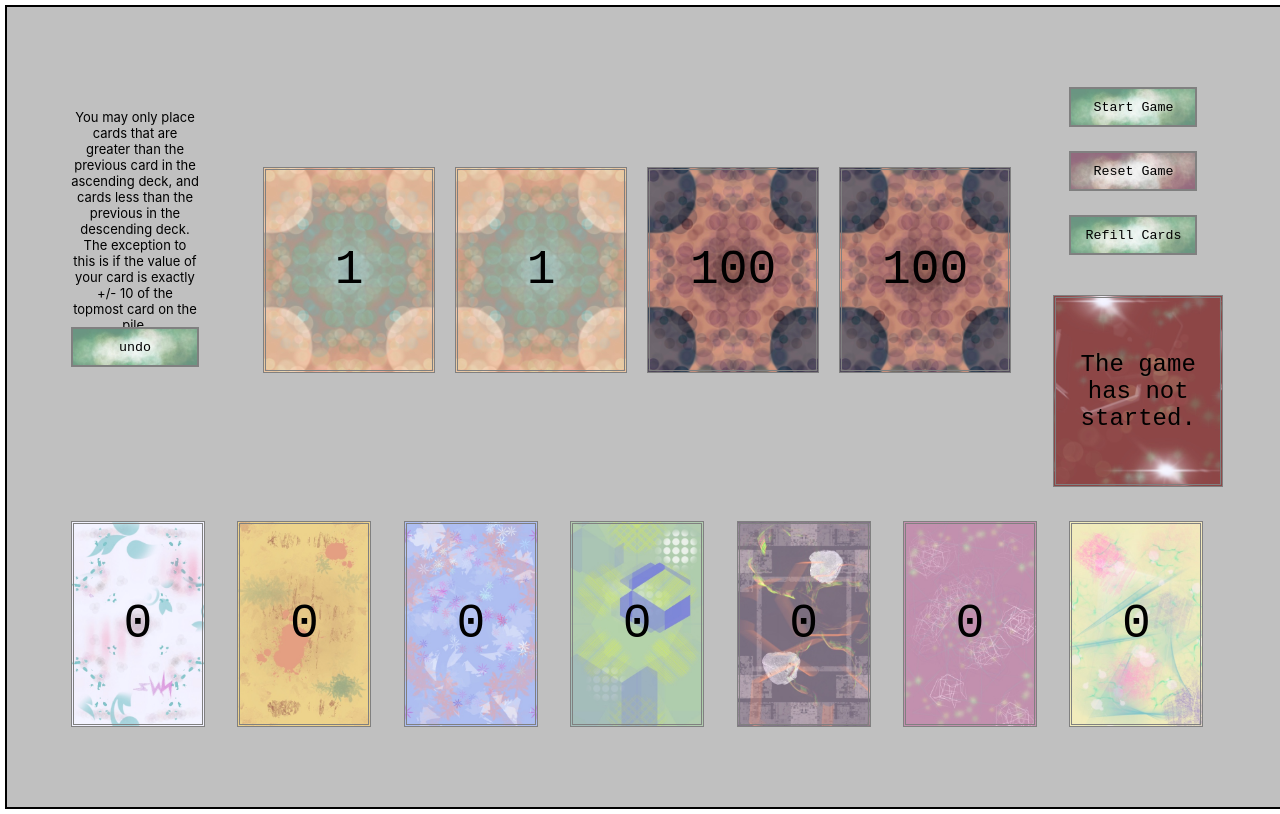
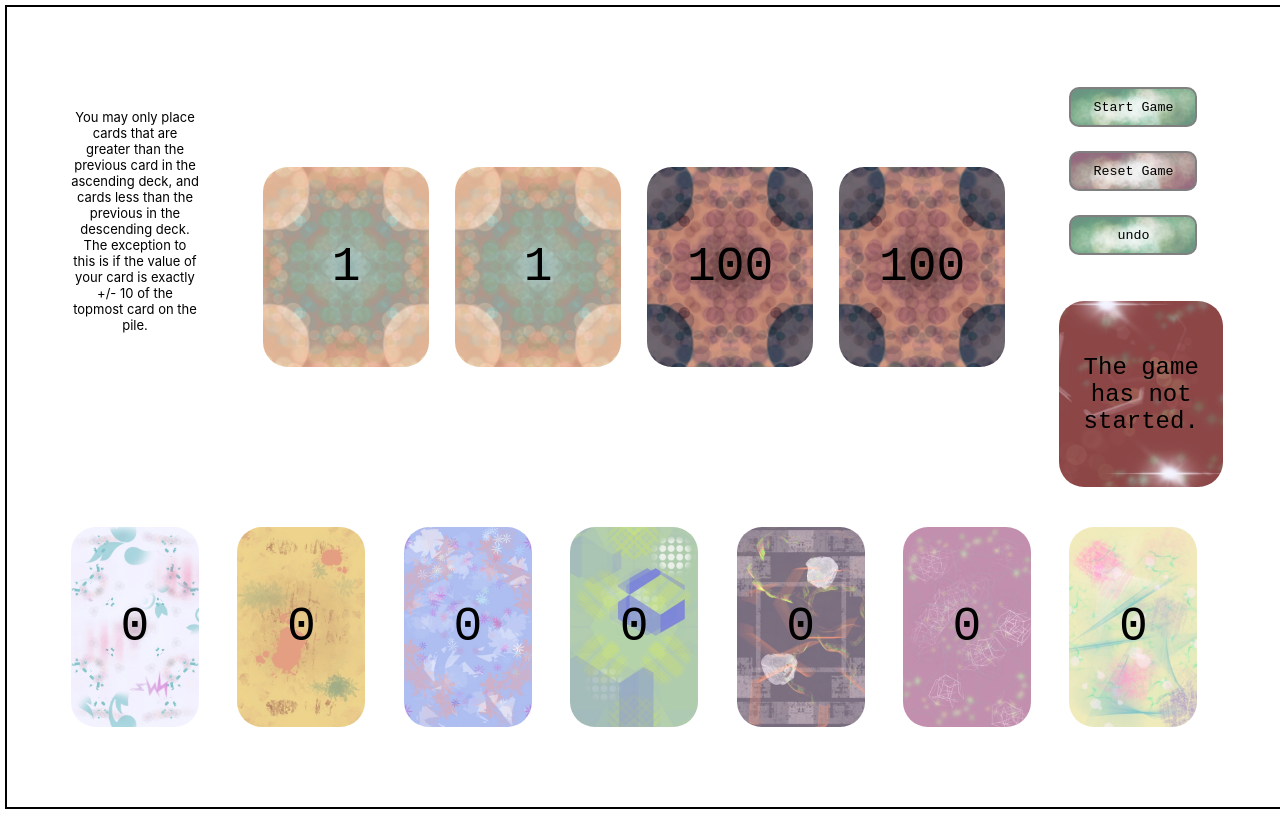
Before and after one commit to krissi122/theGame, a React (Create React App) app: page / in a window 1280 px wide. Built offline with nearby package versions, Linux system fonts and the light colour scheme.

Commit message:
hide unplayable cards

```diff
--- a/src/NotPlayable.css
+++ /dev/null
@@ -1,8 +0,0 @@
-.not_playable {
-    height: 21vh;
-    width: 8vw;
-    border-style: double;
-    border-color: gray;
-    background-color: gray;
-    opacity: 50%;
-}
--- a/src/NotPlayable.js
+++ /dev/null
@@ -1,22 +0,0 @@
-import './NotPlayable.css'
-import PropTypes from 'prop-types'
-import React, { useState } from 'react';
-
-const NotPlayable = ({ hideCard }) => {
-    console.log(hideCard)
-    return (
-        <div>
-            {hideCard ? (
-                <div className="not_playable"></div>
-            ) : (
-                <p></p>
-            )}
-        </div>
-    )
-}
-
-NotPlayable.propTypes = {
-    hideCard: PropTypes.bool
-};
-
-export default NotPlayable;
--- a/src/components/Board.css
+++ b/src/components/Board.css
@@ -1,5 +1,5 @@
 .board_background {
-    background-color: silver;
+    background-color: white;
     display: flex;
     justify-content: center;
     align-items: center;
@@ -26,6 +26,7 @@
 .card_ {
     position: absolute;
     bottom: 10vh;
+    border-radius: 25px;
 }
 
 .hide_box {
@@ -39,13 +40,6 @@
     background-image: url('/public/images/Card1.jpg');
     background-size: cover;
     background-position: center;
-}
-
-
-#not_playable_1 {
-    position: absolute;
-    bottom: 12vh;
-    left: 6vw;
 }
 
 #card_2 {
@@ -90,6 +84,8 @@
 .mats_ {
     position: absolute;
     top: 20vh;
+    border-radius: 25px;
+    overflow: hidden;
 }
 
 #increase_one {
@@ -116,6 +112,7 @@
     border-color: gray;
     right: 7vw;
     position:absolute;
+    border-radius: 10px;
 }
 
 #start_game_button {
@@ -132,17 +129,9 @@
     background-position: center;
 }
 
-#refill_cards_button {
+#undo_button {
     top: 26vh;
     background-image: url('/public/images/Button1.jpg');
     background-size: cover;
     background-position: center;
 }
-
-#undo_button {
-    top: 40vh;
-    right: 85vw;
-    background-image: url('/public/images/Button1.jpg');
-    background-size: cover;
-    background-position: center;
-}
--- a/src/components/Board.js
+++ b/src/components/Board.js
@@ -5,7 +5,6 @@ import IncreaseMat from "./IncreaseMat";
 import DecreaseMat from "./DecreaseMat";
 import './Board.css';
 import PropTypes from 'prop-types';
-import NotPlayable from '../NotPlayable';
 
 const Board = () => {
     const [deckMessage, setDeckMessage] = useState('The game has not started.');
@@ -77,10 +76,6 @@ const Board = () => {
         }
     };
 
-    const checkIfCardIsPlayable = () => {
-        return false
-    }
-
     const handleCardClick = (cardValue, matIndex) => {
         setSelectedCard(cards[cardValue])
         setSelectedCardIndex(cardValue)
@@ -143,24 +138,21 @@ const Board = () => {
         handleCardClick(selectedCardIndex, matValueIndex)
     }
 
-    const isCardPlayable = (card) => {
-        if (card < mats[0] || card !== mats[0] - 10) {
-            return true
+    const cardIsNotPlayable = (card) => {
+        if (card > mats[0] || card === mats[0] - 10) {
+            return false
+        } else if (card > mats[1] || card === mats[1] - 10) {
+            return false
+        } else if (card < mats[2] || card === mats[2] + 10) {
+            return false
+        } else if (card < mats[3] || card === mats[3] - 10) {
+            return false
         }
-        if (card < mats[1] || card !== mats[1] - 10) {
-            return true
-        }
-        if (card > mats[2] || card !== mats[2] + 10) {
-            return true
-        }
-        if (card > mats[3] || card !== mats[3] - 10) {
-            return true
-        }
-        return false
+        return true
     }
 
     const undoLastMove = () => {
-        if(undoCounter < 1) {
+        if (undoCounter < 1) {
             cards[selectedCardIndex] = lastCardPlayed
             mats[lastMatPlayed] = lastCardPlayedOn
             handleCardClick(selectedCardIndex, lastMatPlayed)
@@ -176,17 +168,17 @@ const Board = () => {
             <div className="rules">
                 You may only place cards that are greater than the previous card in the ascending deck, and cards less than the previous in the descending deck. The exception to this is if the value of your card is exactly +/- 10 of the topmost card on the pile.
             </div>
-            <div>
+            <div onClick={refillCards}>
                 <Deck id="deck" message={deckMessage} />
             </div>
 
-            <div className="card_" id="card_1" onClick={() => handleCardClick(0)} > <Card card={cards[0]} /> </div>
-            <div className="card_" id="card_2" onClick={() => handleCardClick(1)} > <Card card={cards[1]} /> </div>
-            <div className="card_" id="card_3" onClick={() => handleCardClick(2)} > <Card card={cards[2]} /> </div>
-            <div className="card_" id="card_4" onClick={() => handleCardClick(3)} > <Card card={cards[3]} /> </div>
-            <div className="card_" id="card_5" onClick={() => handleCardClick(4)} > <Card card={cards[4]} /> </div>
-            <div className="card_" id="card_6" onClick={() => handleCardClick(5)} > <Card card={cards[5]} /> </div>
-            <div className="card_" id="card_7" onClick={() => handleCardClick(6)} > <Card card={cards[6]} /> </div>
+            <div className="card_" id="card_1" onClick={() => handleCardClick(0)} > <Card card={cards[0]} hideCard={cardIsNotPlayable(cards[0])} /> </div>
+            <div className="card_" id="card_2" onClick={() => handleCardClick(1)} > <Card card={cards[1]} hideCard={cardIsNotPlayable(cards[1])} /> </div>
+            <div className="card_" id="card_3" onClick={() => handleCardClick(2)} > <Card card={cards[2]} hideCard={cardIsNotPlayable(cards[2])} /> </div>
+            <div className="card_" id="card_4" onClick={() => handleCardClick(3)} > <Card card={cards[3]} hideCard={cardIsNotPlayable(cards[3])} /> </div>
+            <div className="card_" id="card_5" onClick={() => handleCardClick(4)} > <Card card={cards[4]} hideCard={cardIsNotPlayable(cards[4])} /> </div>
+            <div className="card_" id="card_6" onClick={() => handleCardClick(5)} > <Card card={cards[5]} hideCard={cardIsNotPlayable(cards[5])} /> </div>
+            <div className="card_" id="card_7" onClick={() => handleCardClick(6)} > <Card card={cards[6]} hideCard={cardIsNotPlayable(cards[6])} /> </div>
 
 
             <div className="mats_" id='increase_one' onClick={() => tryApplyIncreasingValue(selectedCardIndex, 0)} > <IncreaseMat value={mats[0]} /> </div>
@@ -197,7 +189,6 @@ const Board = () => {
 
             <input type='button' className='game_button' id='start_game_button' onClick={startGame} value='Start Game' />
             <input type='button' className='game_button' id='reset_game_button' onClick={resetGame} value='Reset Game' />
-            <input type='button' className='game_button' id='refill_cards_button' onClick={refillCards} value='Refill Cards' />
             <input type='button' className='game_button' id='undo_button' onClick={undoLastMove} value="undo" />
 
 
--- a/src/components/Card.css
+++ b/src/components/Card.css
@@ -1,6 +1,4 @@
 .card {
-    border-style: double;
-    border-color: gray;
     height: 25vh;
     width: 10vw;
     display: flex;
@@ -10,3 +8,18 @@
     font-size: 6vh;
     font-weight: 300;
 }
+
+.not_playable {
+    height: 21vh;
+    width: 8vw;
+    border-style: double;
+    border-color: gray;
+    background-color: gray;
+    opacity: 50%;
+    display: flex;
+    justify-content: center;
+    align-items: center;
+    font-family: 'Courier New', Courier, monospace;
+    font-size: 6vh;
+    font-weight: 300;
+}
--- a/src/components/Card.js
+++ b/src/components/Card.js
@@ -1,10 +1,15 @@
 import './Card.css'
 import PropTypes from 'prop-types'
 
-const Card = ({ card }) => {
+const Card = ({ card, hideCard }) => {
     return (
         <div className="card">
-            {card}
+            {hideCard ? (
+                <div className="not_playable">{card}</div>
+            ) : (
+                <div>{card}</div>
+            )
+            }
         </div>
     )
 }
@@ -13,7 +18,8 @@ Card.propTypes = {
     card: PropTypes.oneOfType([
         PropTypes.number,
         PropTypes.oneOf([' '])
-    ]).isRequired
+    ]).isRequired,
+    hideCard: PropTypes.bool
 };
 
 export default Card;
--- a/src/components/Deck.css
+++ b/src/components/Deck.css
@@ -1,6 +1,4 @@
 .deck {
-    border-style: double;
-    border-color: gray;
     background-image: url('/public/images/Deck.jpg');
     background-size: cover;
     background-position: center;
@@ -17,4 +15,5 @@
     font-family: 'Courier New', Courier, monospace;
     font-size: 3vh;
     font-weight: 300;
+    border-radius: 25px;
 }
--- a/src/components/Mat.css
+++ b/src/components/Mat.css
@@ -10,25 +10,13 @@
 }
 
 #increase_mat {
-    border-style: double;
-    border-color: gray;
     background-image: url('/public/images/IncreaseMat.jpg');
     background-size: cover;
     background-position: center;
 }
 
 #decrease_mat {
-    border-style: double;
-    border-color: gray;
     background-image: url('/public/images/DecreaseMat.jpg');
     background-size: cover;
     background-position: center;
-    width: 13vw;
-    height: 25vh;
-    display: flex;
-    justify-content: center;
-    align-items: center;
-    font-family: 'Courier New', Courier, monospace;
-    font-size: 6vh;
-    font-weight: 300;
 }
```
